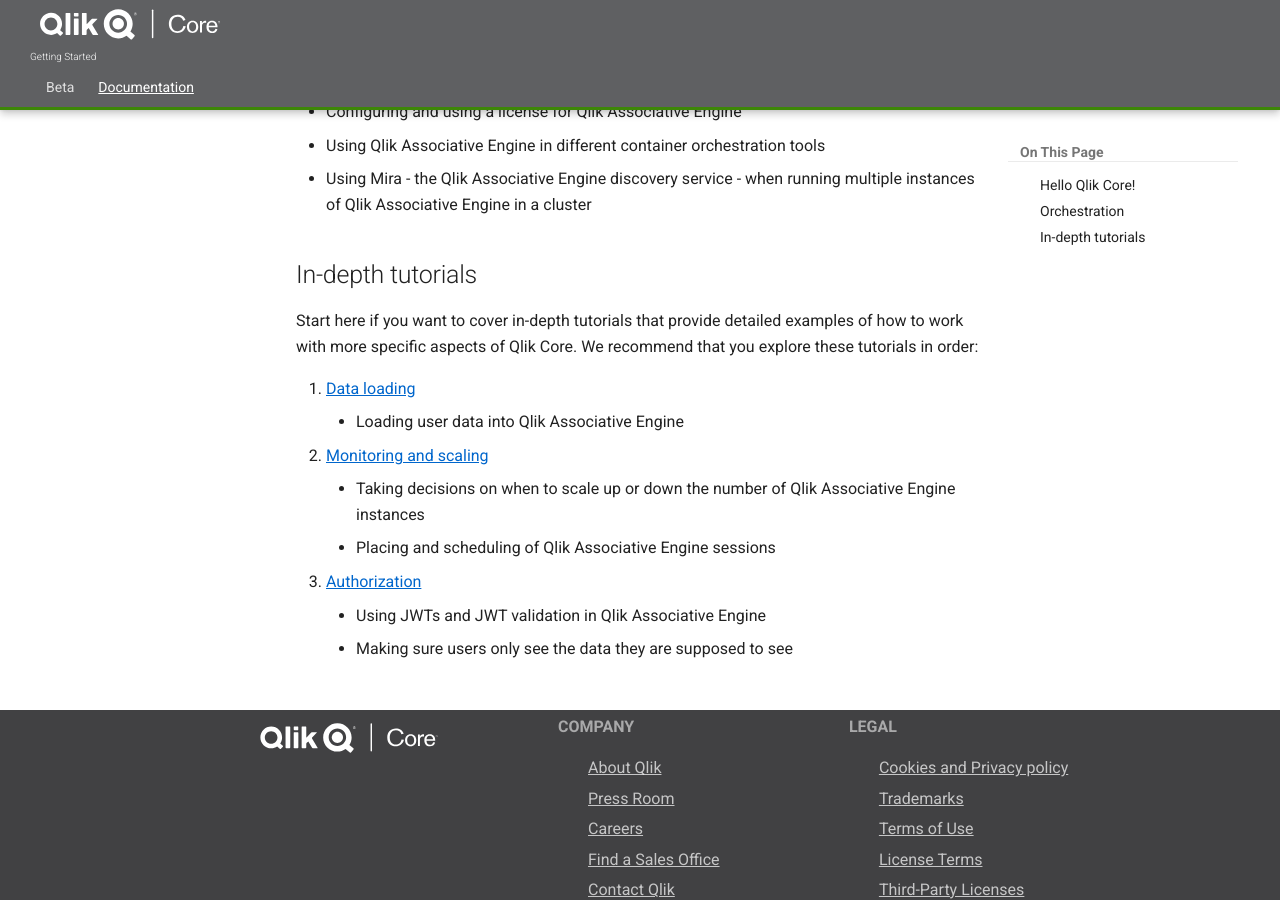
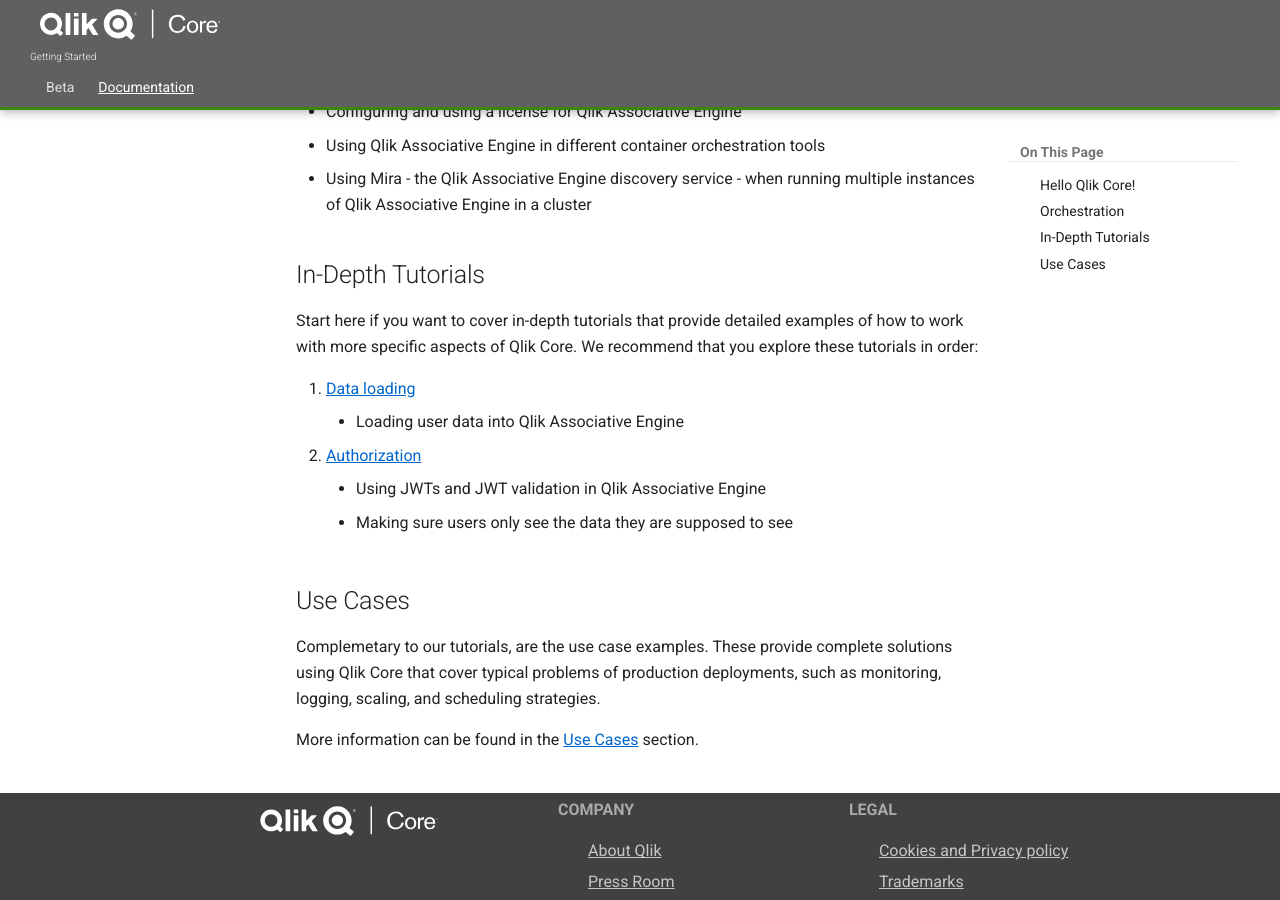
Before and after one commit to qlik-oss/core-website, an MkDocs documentation site: the page built from docs/docs/getting-started.md, in a window 1280 px wide and 900 px high, scrolled down 2232 px. Built offline with MkDocs 1.6.1 and Material for MkDocs 9.7.7, drawn with Linux system fonts in a browser that asks for light colours; comment, search, counter and statistics services are not loaded; old or Windows-style settings are respelled for this version of MkDocs.

Commit message:
Removed scalability + screenshots on use cases

```diff
--- a/docs/docs/getting-started.md
+++ b/docs/docs/getting-started.md
@@ -47,17 +47,20 @@
 - Using Mira - the Qlik Associative Engine discovery service - when running multiple
     instances of Qlik Associative Engine in a cluster
 
-## In-depth tutorials
+## In-Depth Tutorials
 
-Start here if you want to cover in-depth tutorials that provide detailed
-examples of how to work with more specific aspects of Qlik Core.
-We recommend that you explore these tutorials in order:
+Start here if you want to cover in-depth tutorials that provide detailed examples of how to work with more specific
+aspects of Qlik Core. We recommend that you explore these tutorials in order:
 
 1. [Data loading](./tutorials/data-loading.md)
     - Loading user data into Qlik Associative Engine
-1. [Monitoring and scaling](./tutorials/scalability/overview.md)
-    - Taking decisions on when to scale up or down the number of Qlik Associative Engine instances
-    - Placing and scheduling of Qlik Associative Engine sessions
 1. [Authorization](./tutorials/authorization.md)
     - Using JWTs and JWT validation in Qlik Associative Engine
     - Making sure users only see the data they are supposed to see
+
+## Use Cases
+
+Complemetary to our tutorials, are the use case examples. These provide complete solutions using Qlik Core that cover
+typical problems of production deployments, such as monitoring, logging, scaling, and scheduling strategies.
+
+More information can be found in the [Use Cases](./use-cases.md) section.
--- a/mkdocs.yml
+++ b/mkdocs.yml
@@ -51,10 +51,6 @@
       - Orchestration: docs/tutorials/orchestration.md
       - Authorization: docs/tutorials/authorization.md
       - Data Loading: docs/tutorials/data-loading.md
-      #- Document Distribution: docs/tutorials/document-distribution.md
-      #- Scalability:
-      #  - Overview: docs/tutorials/scalability/overview.md
-      #  - Newspaper website: docs/tutorials/scalability/newspaper.md
     - Services:
       - Qlik Associative Engine:
         - Introduction: docs/services/qix-engine/introduction.md
```
Also changed, not shown: docs/docs/tutorials/scalability/overview.md (deleted, +0 -15 lines), docs/docs/use-cases.md (+8 -4 lines), docs/images/african-urbanization-screenshot.png (added), docs/images/assisted-prescription-screenshot.png (added).
